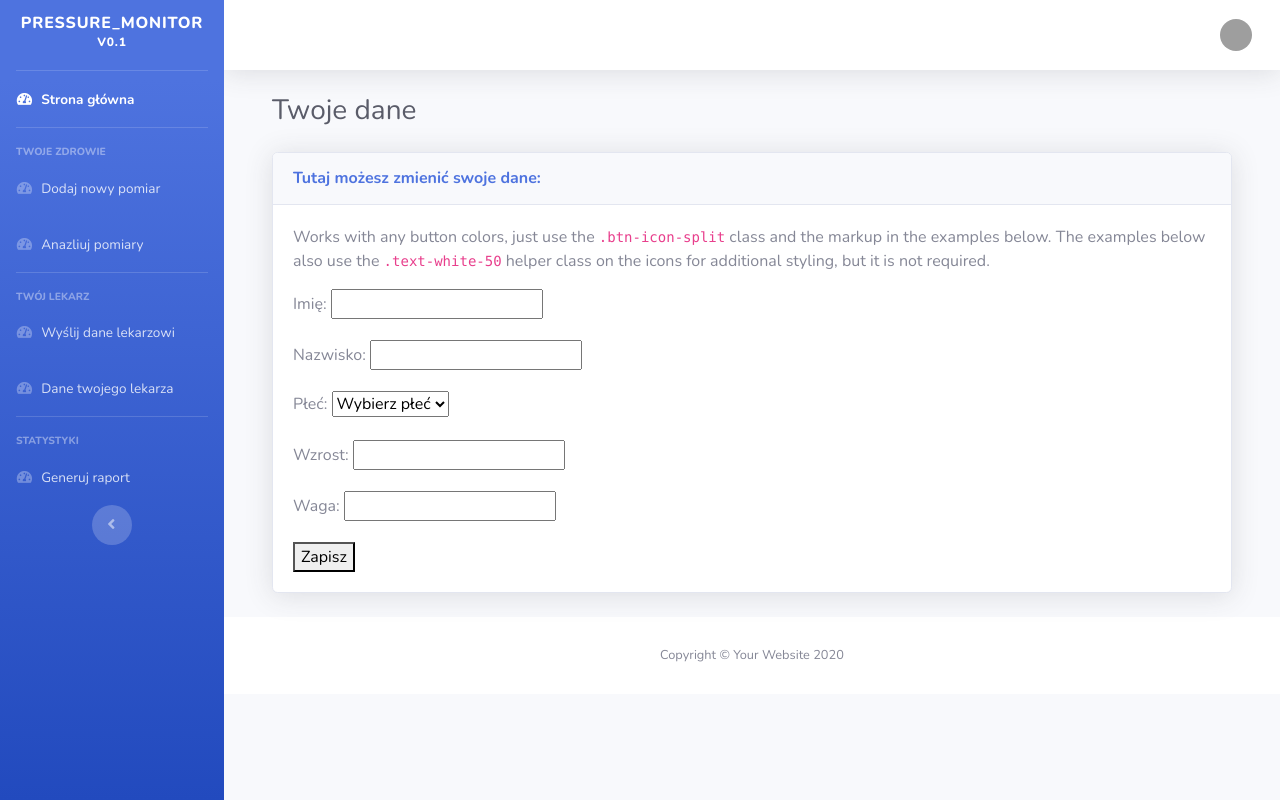
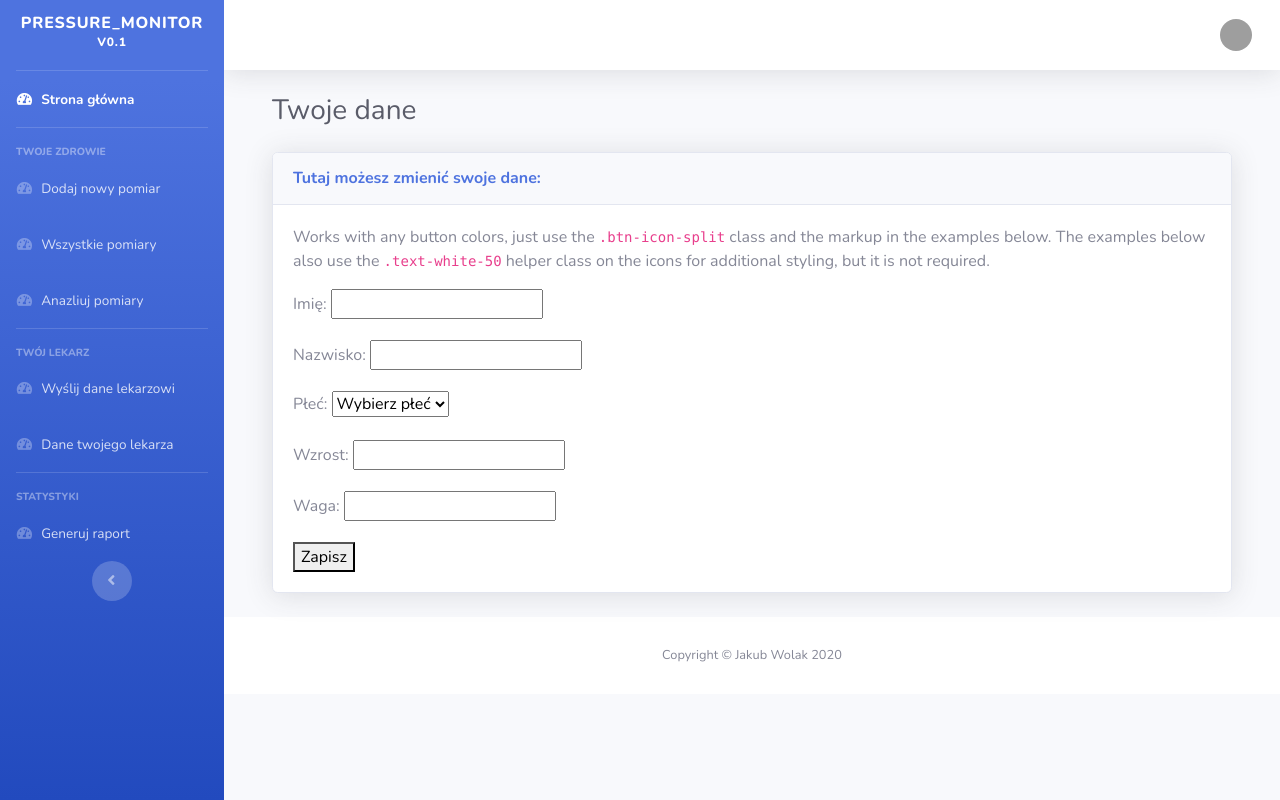
Before and after one commit to JakubWolak/blood_pressure_monitor, a Django app: page /your_health/add_data in a window 1280 px wide. Run offline with Django 3.2, Linux system fonts and the light colour scheme; the visitor is signed in with stand-in values (Sample User, id 1); some libraries are stand-ins or nearby versions; grey boxes are pictures that could not be loaded.

Commit message:
small visual changes

```diff
--- a/homepage/templates/homepage/base.html
+++ b/homepage/templates/homepage/base.html
@@ -61,6 +61,12 @@
         <a class="nav-link" href="{% url 'measurements:add_measurement' %}">
           <i class="fas fa-fw fa-tachometer-alt"></i>
           <span>Dodaj nowy pomiar</span></a>
+      </li>
+
+      <li class="nav-item">
+        <a class="nav-link" href="{% url 'measurements:show_measurements' %}">
+          <i class="fas fa-fw fa-tachometer-alt"></i>
+          <span>Wszystkie pomiary</span></a>
       </li>
 
       <li class="nav-item">
@@ -183,7 +189,7 @@
       <footer class="sticky-footer bg-white">
         <div class="container my-auto">
           <div class="copyright text-center my-auto">
-            <span>Copyright &copy; Your Website 2020</span>
+            <span>Copyright &copy; Jakub Wolak 2020</span>
           </div>
         </div>
       </footer>
```
